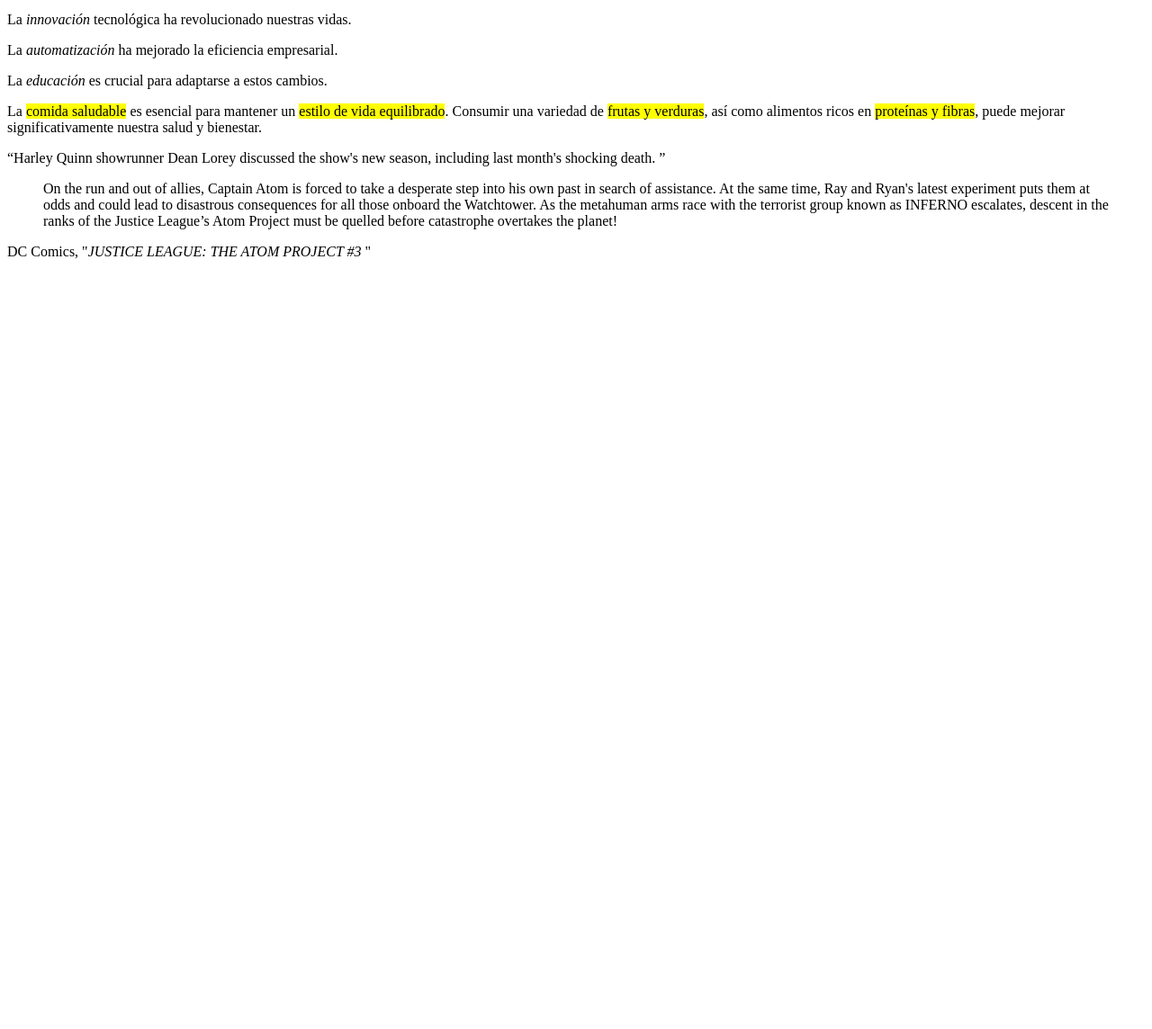
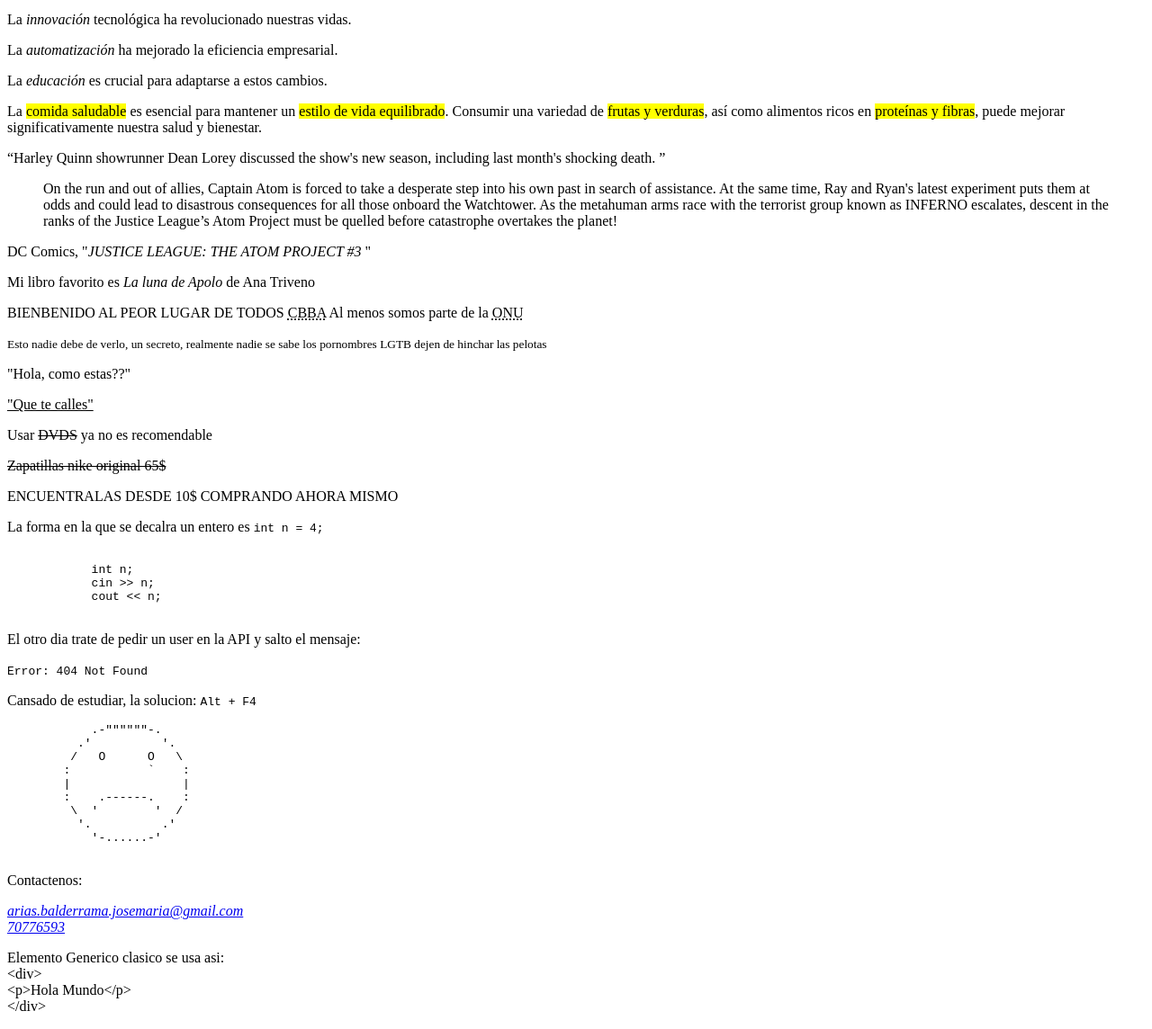
Before and after one commit to JoseAB32/TecWeb10-03, a plain HTML site: page index.html in a window 1280 px wide. Shown: the part 1292-2436 px from the top of the page at 90% size. Before the commit the page ends 1589 px from the top, so only its background shows below. Drawn offline with Linux system fonts and the light colour scheme.

Commit message:
NuevosCambios

```diff
--- a/index.html
+++ b/index.html
@@ -129,6 +129,96 @@
         <figcaption>DC Comics, "<cite>JUSTICE LEAGUE: THE ATOM PROJECT #3 </cite>"</figcaption>
     </div>
 
+    <div>
+        <p>Mi libro favorito es <cite>La luna de Apolo</cite> de Ana Triveno</p>
+    </div>
+
+    <div>
+        <p>
+            BIENBENIDO AL PEOR LUGAR DE TODOS <abbr title="Cochabamba Bolivia">CBBA</abbr>
+            Al menos somos parte de la <abbr title="Organizacion de las naciones unidas">ONU</abbr>
+        </p>
+    </div>
+
+    <div>
+        <p>
+            <small>Esto nadie debe de verlo, un secreto, realmente nadie se sabe los pornombres LGTB dejen de hinchar las pelotas</small>
+        </p>
+    </div>
+
+    <div>
+        <p>"Hola, como estas??"</p>
+        <ins cite="www/nohables.com" datetime="2025-03"><p>"Que te calles"</p></ins>
+    </div>
+
+    <div>
+        <p>Usar <del>DVDS</del> ya no es recomendable</p>
+    </div>
+
+    <div>
+        <p><s>Zapatillas nike original 65$</s></p>
+        <p>ENCUENTRALAS DESDE 10$ COMPRANDO AHORA MISMO</p>
+    </div>
+
+    <div>
+
+        <p>La forma en la que se decalra un entero es <code>int n = 4;</code></p>
+        <pre><code>
+            int n;
+            cin >> n;
+            cout << n;
+        </code></pre>
+
+    </div>
+
+    <div>
+        <p>El otro dia trate de pedir un user en la API y salto el mensaje:</p>
+        <p>
+            <samp>
+                Error: 404 Not Found
+            </samp>
+        </p>
+    </div>
+
+    <div>
+        <p>
+            Cansado de estudiar, la solucion:
+            <kbd>
+                <kbd>Alt</kbd>
+                +
+                <kbd>F4</kbd>
+            </kbd>
+        </p>
+    </div>
+
+    <div>
+        <pre>
+            .-""""""-.
+          .'          '.
+         /   O      O   \
+        :           `    :
+        |                |
+        :    .------.    :
+         \  '        '  /
+          '.          .'
+            '-......-'
+        </pre>
+    </div>
+
+    <div>
+        <p>Contactenos: </p>
+        <address>
+            <a href="mailto:arias.balderrama.josemaria@gmail.com">arias.balderrama.josemaria@gmail.com</a> <br>
+            <a href="tel:70776593">70776593</a>
+        </address>
+    </div>
+
+    <p>
+        Elemento Generico clasico se usa asi: <br>
+        &lt;div&gt;<br>
+            &lt;p&gt;Hola Mundo&lt;/p&gt;<br>
+        &lt;/div&gt;
+    </p>
 
 </body>
 </html>
```
